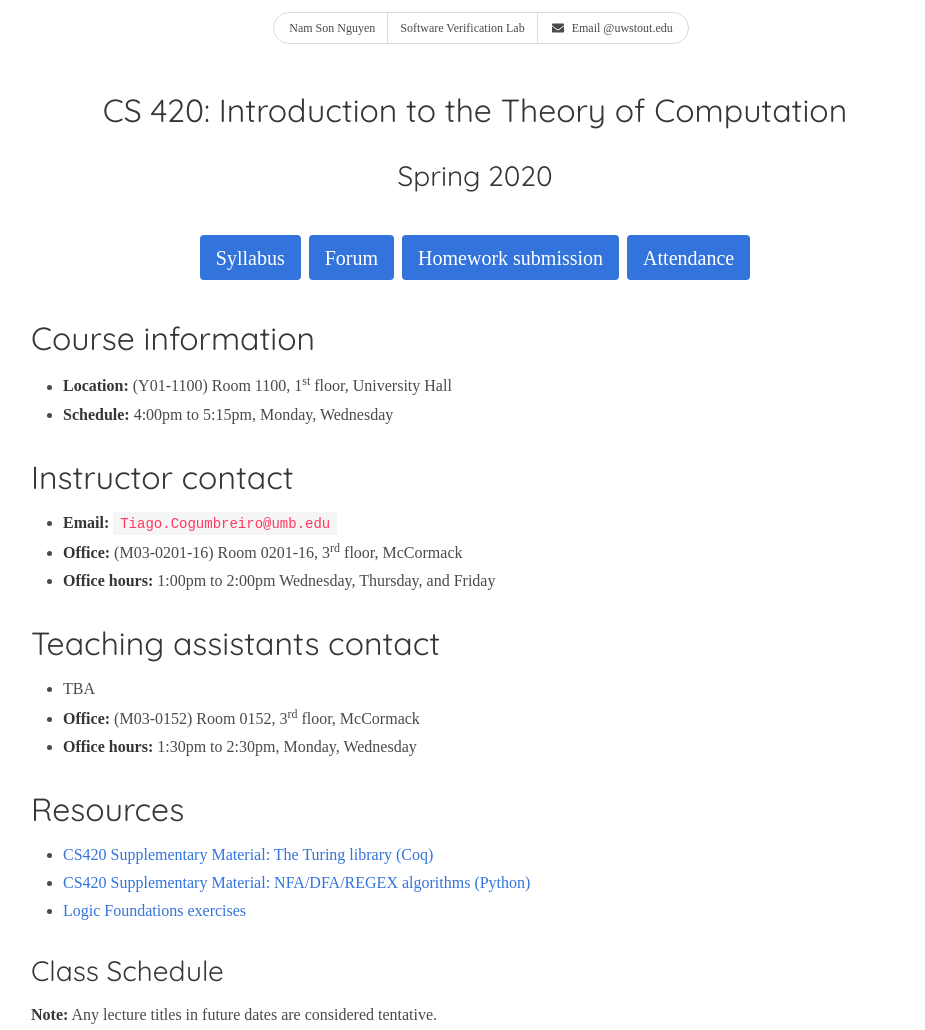
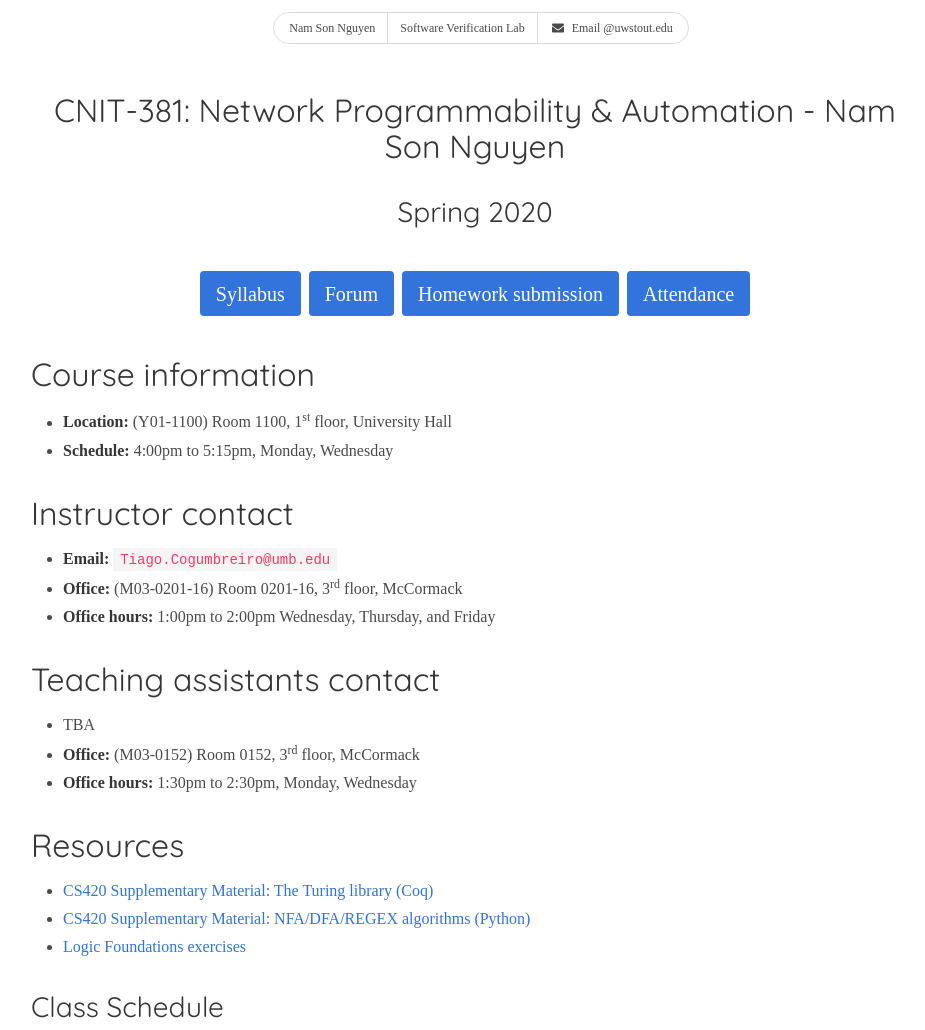
Before and after one commit to NamSonNguyen/CNIT-381, a plain HTML site: page index.html in a window 1280 px wide. Shown: the top 1030 px of the page, without its empty margins (165-1090 px from the left). Drawn offline with Linux system fonts and the light colour scheme; a web font is replaced by a local one.

Commit message:
Update index.html

```diff
--- a/index.html
+++ b/index.html
@@ -38,7 +38,7 @@
           <div class="article">
               <div class="card-content">
                 <div class="content article-body">
-              <h1 class="has-text-centered">CS 420: Introduction to the Theory of Computation</h1>
+              <h1 class="has-text-centered">CNIT-381: Network Programmability & Automation - Nam Son Nguyen</h1>
 <h2 class="has-text-centered" style="padding-bottom:1em;">Spring 2020</h2>
 
 <div class="buttons is-centered">
```
